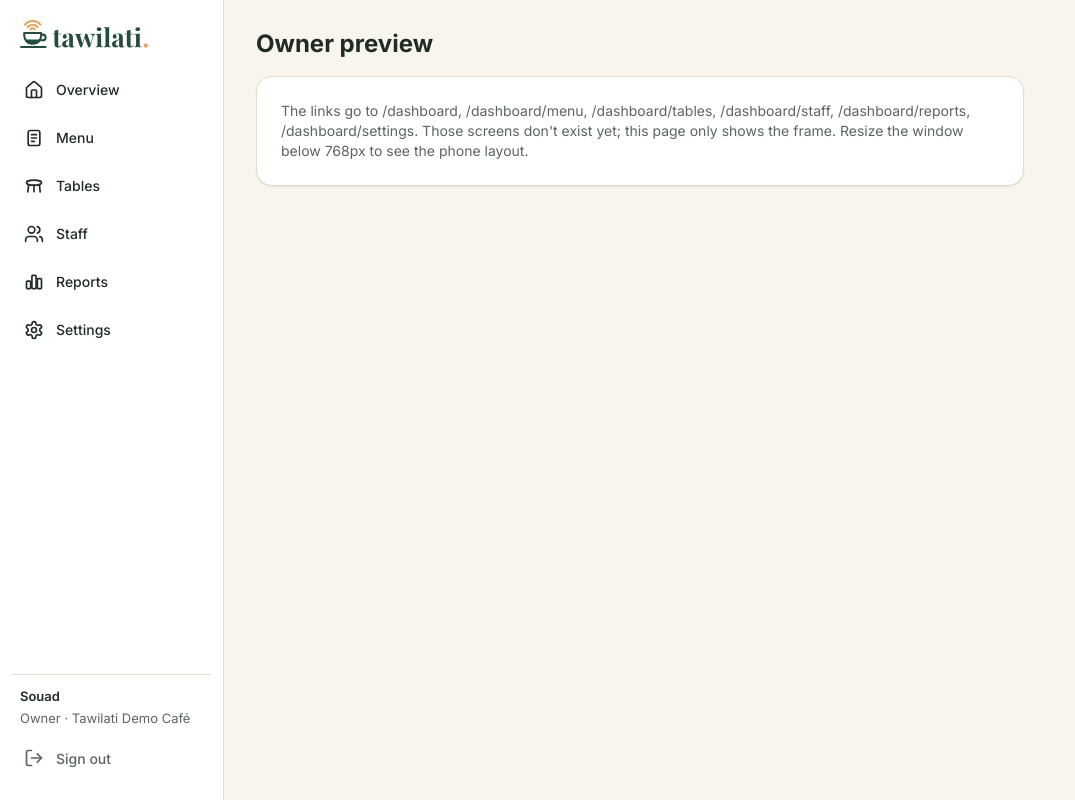
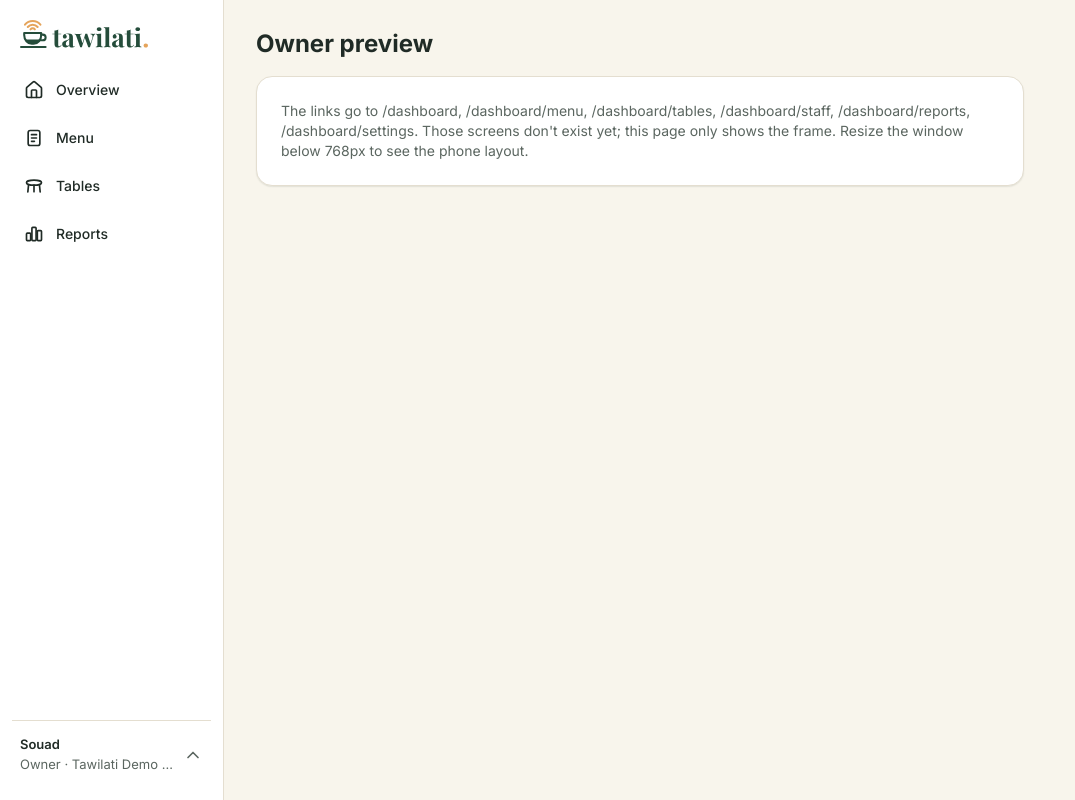
Before and after one commit to Tawilati/tawilati, a Next.js app: page /styleguide/shell in a window 1280 px wide. Shown: the whole page, without its empty margins (0-1075 px from the left). Built offline with nearby package versions, Linux system fonts and the light colour scheme; a web font is replaced by a local one.

Commit message:
sidebar arrow

```diff
--- a/src/components/staff/StaffShell.tsx
+++ b/src/components/staff/StaffShell.tsx
@@ -3,7 +3,7 @@
 import Link from "next/link";
 import { usePathname, useRouter } from "next/navigation";
 import { useEffect, useState, type ReactNode } from "react";
-import { LogOutIcon, SettingsIcon, XIcon } from "@/components/icons";
+import { ChevronRightIcon, LogOutIcon, SettingsIcon, XIcon } from "@/components/icons";
 import { Logo } from "@/components/Logo";
 import type { ROLE } from "@/types/Roles";
 import { isActive, NAV_BY_ROLE, ROLE_LABEL, type NavItem } from "./navigation";
@@ -34,8 +34,9 @@ function NavLink({ item, pathname, compact = false }: { item: NavItem; pathname:
   );
 }
 
-// The frame around every staff screen. Tablet and laptop: sidebar. Phone: top bar + bottom bar, with the
-// `phoneMore` screens, the signed-in person and Sign out under "More".
+// The frame around every staff screen. Tablet and laptop: sidebar, with the `phoneMore` screens and Sign out
+// folded under the signed-in person's name (an arrow opens them). Phone: top bar + bottom bar, with the
+// same items under "More".
 export function StaffShell({
   role,
   userName,
@@ -50,6 +51,10 @@ export function StaffShell({
   const pathname = usePathname();
   const router = useRouter();
   const [moreOpen, setMoreOpen] = useState(false);
+  // Sidebar account menu. Starts open on Staff or Settings, so the current screen stays visible.
+  const [accountOpen, setAccountOpen] = useState(() =>
+    NAV_BY_ROLE[role].some((item) => item.phoneMore && isActive(item, pathname)),
+  );
 
   async function signOut() {
     // Logout clears the auth cookies; whatever the answer, leave the staff area.
@@ -77,18 +82,45 @@ export function StaffShell({
           <Logo className="h-auto w-32" />
         </Link>
         <nav className="tw-nav" aria-label="Staff">
-          {items.map((item) => (
+          {barItems.map((item) => (
             <NavLink key={item.href} item={item} pathname={pathname} />
           ))}
         </nav>
-        <div className="mt-auto flex flex-col gap-0.5 border-t border-border-subtle px-2 pt-3 text-[13px]">
-          <b className="font-semibold">{userName}</b>
-          <span className="text-ink-muted">
-            {ROLE_LABEL[role]} · {businessName}
-          </span>
-          <button type="button" onClick={signOut} className="tw-nav__item -mx-2 mt-1.5 cursor-pointer text-ink-muted">
-            <LogOutIcon className="size-5" />
-            Sign out
+        <div className="mt-auto flex flex-col border-t border-border-subtle pt-2">
+          {accountOpen && (
+            <div id="account-menu" className="flex flex-col gap-0.5 pb-1">
+              {moreItems.length > 0 && (
+                <nav className="tw-nav" aria-label="Account">
+                  {moreItems.map((item) => (
+                    <NavLink key={item.href} item={item} pathname={pathname} />
+                  ))}
+                </nav>
+              )}
+              <button type="button" onClick={signOut} className="tw-nav__item cursor-pointer text-ink-muted">
+                <LogOutIcon className="size-5" />
+                Sign out
+              </button>
+            </div>
+          )}
+          <button
+            type="button"
+            onClick={() => setAccountOpen((open) => !open)}
+            aria-expanded={accountOpen}
+            aria-controls="account-menu"
+            className="flex min-h-12 cursor-pointer items-center gap-2 rounded-md px-2 py-1.5 text-left text-[13px] hover:bg-surface-muted"
+          >
+            <span className="flex min-w-0 flex-1 flex-col">
+              <b className="truncate font-semibold">{userName}</b>
+              <span className="truncate text-ink-muted" title={businessName}>
+                {ROLE_LABEL[role]} · {businessName}
+              </span>
+            </span>
+            {/* Points up while closed (the menu opens above), down while open. */}
+            <ChevronRightIcon
+              aria-hidden="true"
+              className={`size-5 shrink-0 text-ink-muted transition-transform ${accountOpen ? "rotate-90" : "-rotate-90"}`}
+            />
+            <span className="sr-only">{accountOpen ? "Hide account menu" : "Show account menu"}</span>
           </button>
         </div>
       </aside>
--- a/src/proxy.ts
+++ b/src/proxy.ts
@@ -23,9 +23,9 @@ const publicApiRoutes = [
   "/api/auth/register",
   "/api/auth/business-name", // GET ?name= — sign-up form checks the name is free
   "/api/auth/refresh",
-  "/api/auth/forgot-password",
-  "/api/auth/reset-password",
-  "/api/auth/verify-reset",
+  // "/api/auth/forgot-password",
+  // "/api/auth/reset-password",
+  // "/api/auth/verify-reset",
 
   // Customer-facing (anonymous)
   "/api/menu",            // GET /api/menu?b=&t= — QR resolve
```
